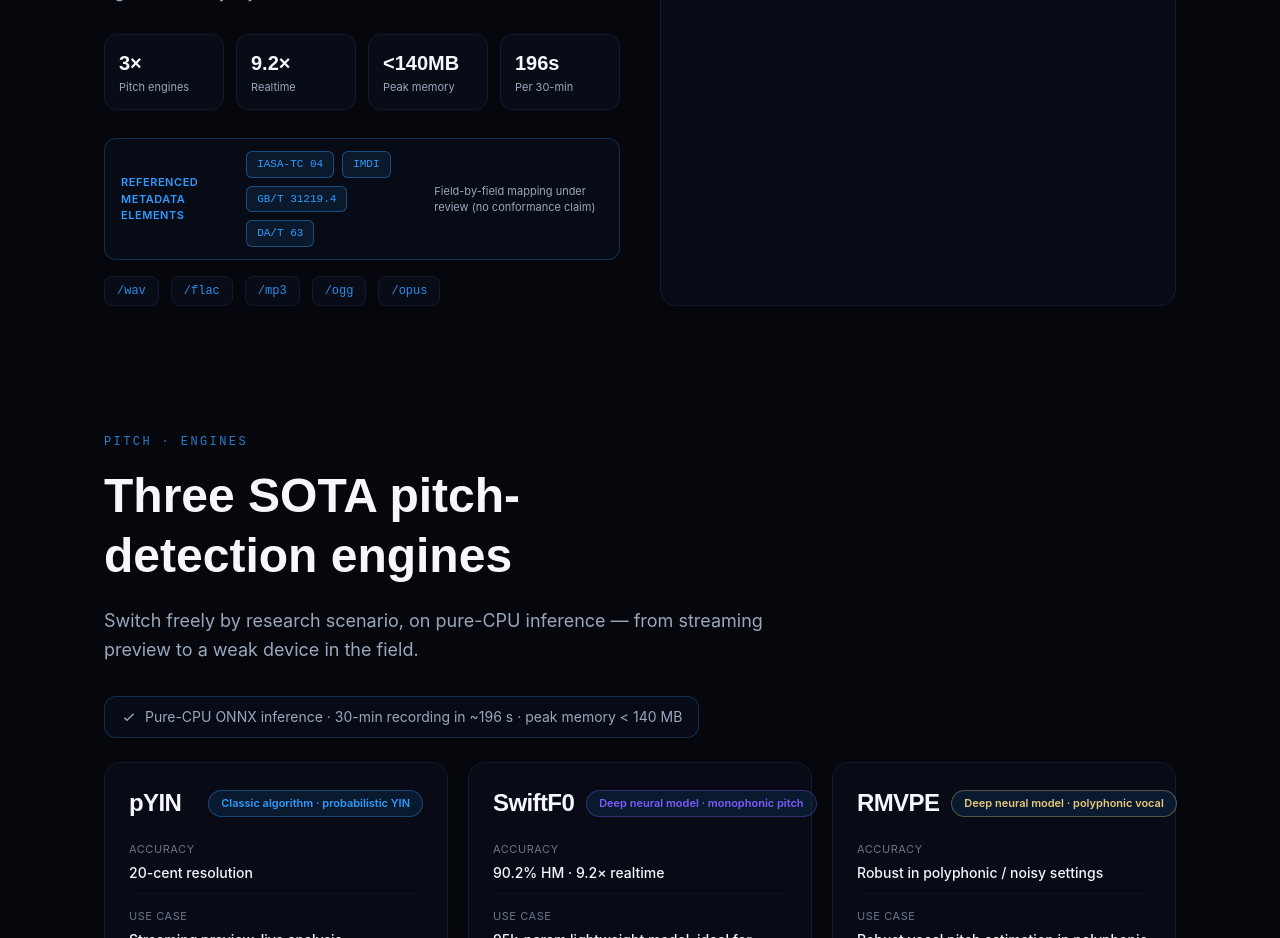
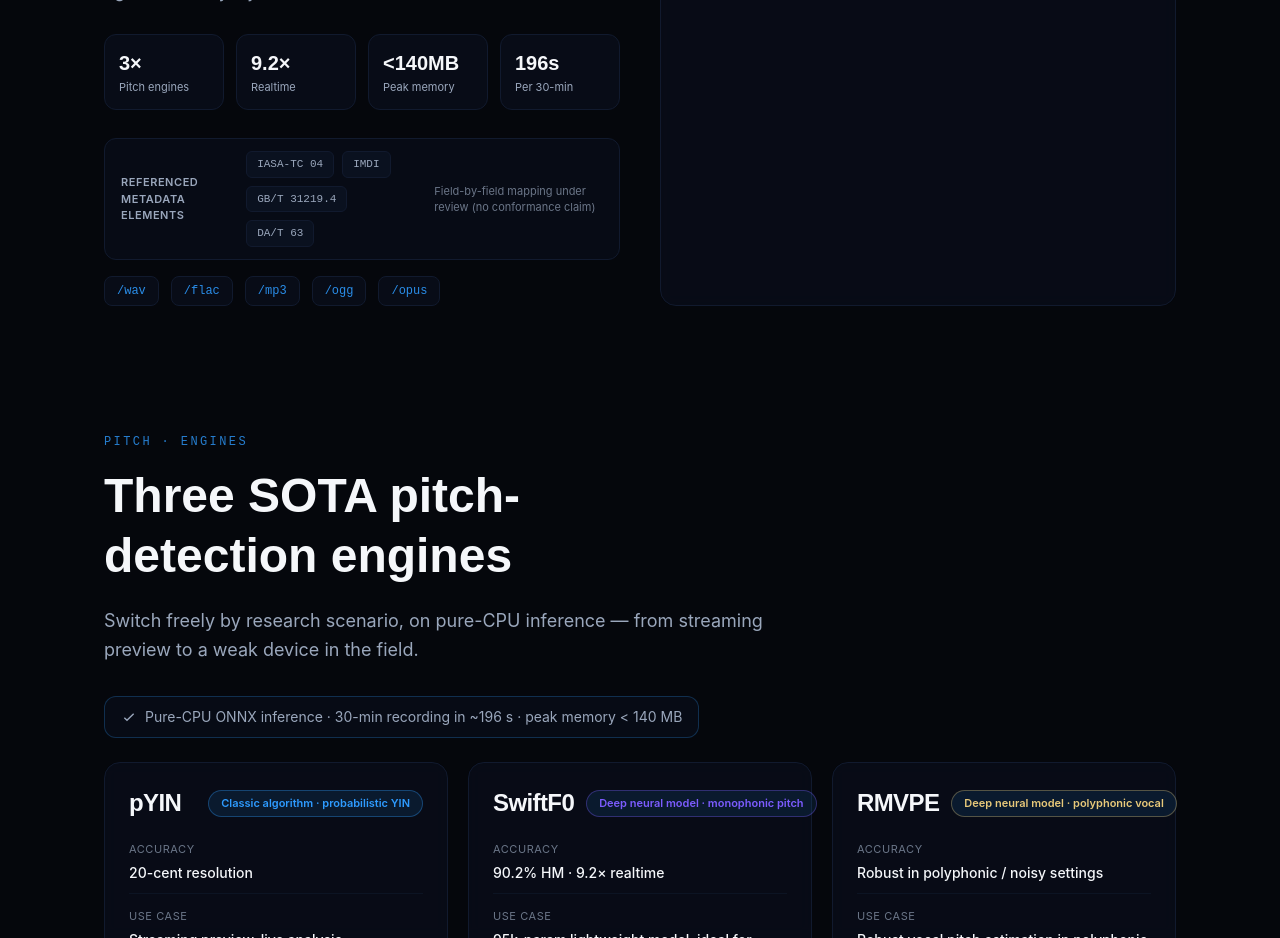
Before and after one commit to sfk8815-create/sfk8815-create.github.io, a React (Vite) app: page / in a window 1280 px wide. Shown: the part 1740-2678 px from the top of the page. Built offline with nearby package versions, Linux system fonts and the light colour scheme.

Commit message:
fix(site): S3-r1 「参考标准要素」4 枚青色徽章降调为中性（border-cyan/25→border-raised · text-cyan→text-muted · bg-cyan/10→bg-raised/40 · 注记 text-muted→text-faint）

```diff
--- a/src/components/Product.tsx
+++ b/src/components/Product.tsx
@@ -36,15 +36,15 @@ export default function Product() {
               ))}
             </div>
 
-            <div className="mt-7 flex items-center gap-3 rounded-xl border border-cyan/25 bg-surface/50 px-4 py-3">
-              <span className="text-[11px] font-semibold uppercase tracking-wider text-cyan">{t.charts.stdArchive}</span>
+            <div className="mt-7 flex items-center gap-3 rounded-xl border border-raised bg-surface/50 px-4 py-3">
+              <span className="text-[11px] font-semibold uppercase tracking-wider text-muted">{t.charts.stdArchive}</span>
               <div className="flex flex-wrap gap-2">
-                <span className="rounded-md border border-cyan/40 bg-cyan/10 px-2.5 py-1 font-mono text-[11px] text-cyan">IASA-TC 04</span>
-                <span className="rounded-md border border-cyan/40 bg-cyan/10 px-2.5 py-1 font-mono text-[11px] text-cyan">IMDI</span>
-                <span className="rounded-md border border-cyan/40 bg-cyan/10 px-2.5 py-1 font-mono text-[11px] text-cyan">GB/T 31219.4</span>
-                <span className="rounded-md border border-cyan/40 bg-cyan/10 px-2.5 py-1 font-mono text-[11px] text-cyan">DA/T 63</span>
+                <span className="rounded-md border border-raised bg-raised/40 px-2.5 py-1 font-mono text-[11px] text-muted">IASA-TC 04</span>
+                <span className="rounded-md border border-raised bg-raised/40 px-2.5 py-1 font-mono text-[11px] text-muted">IMDI</span>
+                <span className="rounded-md border border-raised bg-raised/40 px-2.5 py-1 font-mono text-[11px] text-muted">GB/T 31219.4</span>
+                <span className="rounded-md border border-raised bg-raised/40 px-2.5 py-1 font-mono text-[11px] text-muted">DA/T 63</span>
               </div>
-              <span className="text-[11px] text-muted">{t.charts.stdArchiveNote}</span>
+              <span className="text-[11px] text-faint">{t.charts.stdArchiveNote}</span>
             </div>
 
             <div className="mt-4 flex flex-wrap gap-3">
```
